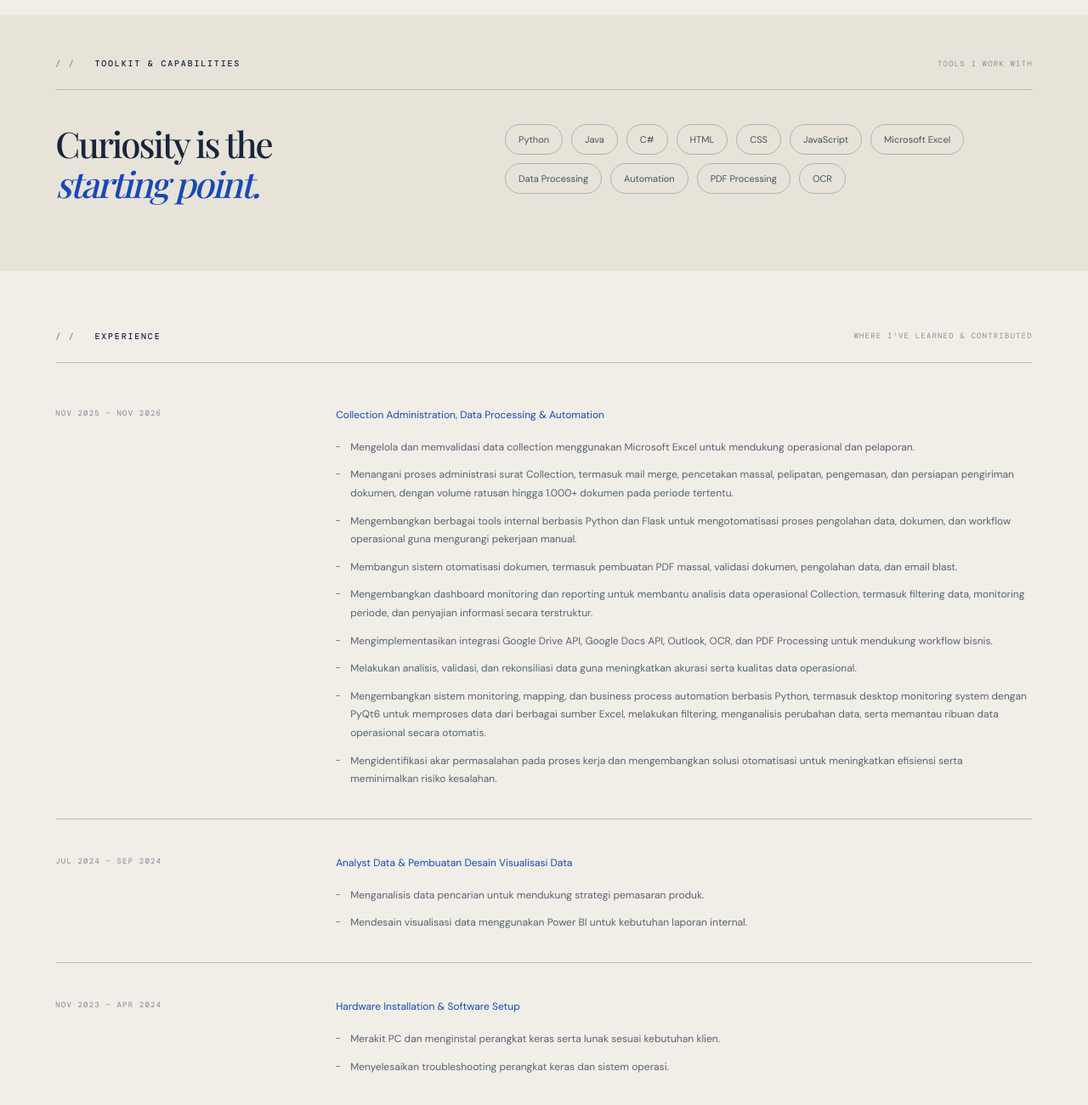
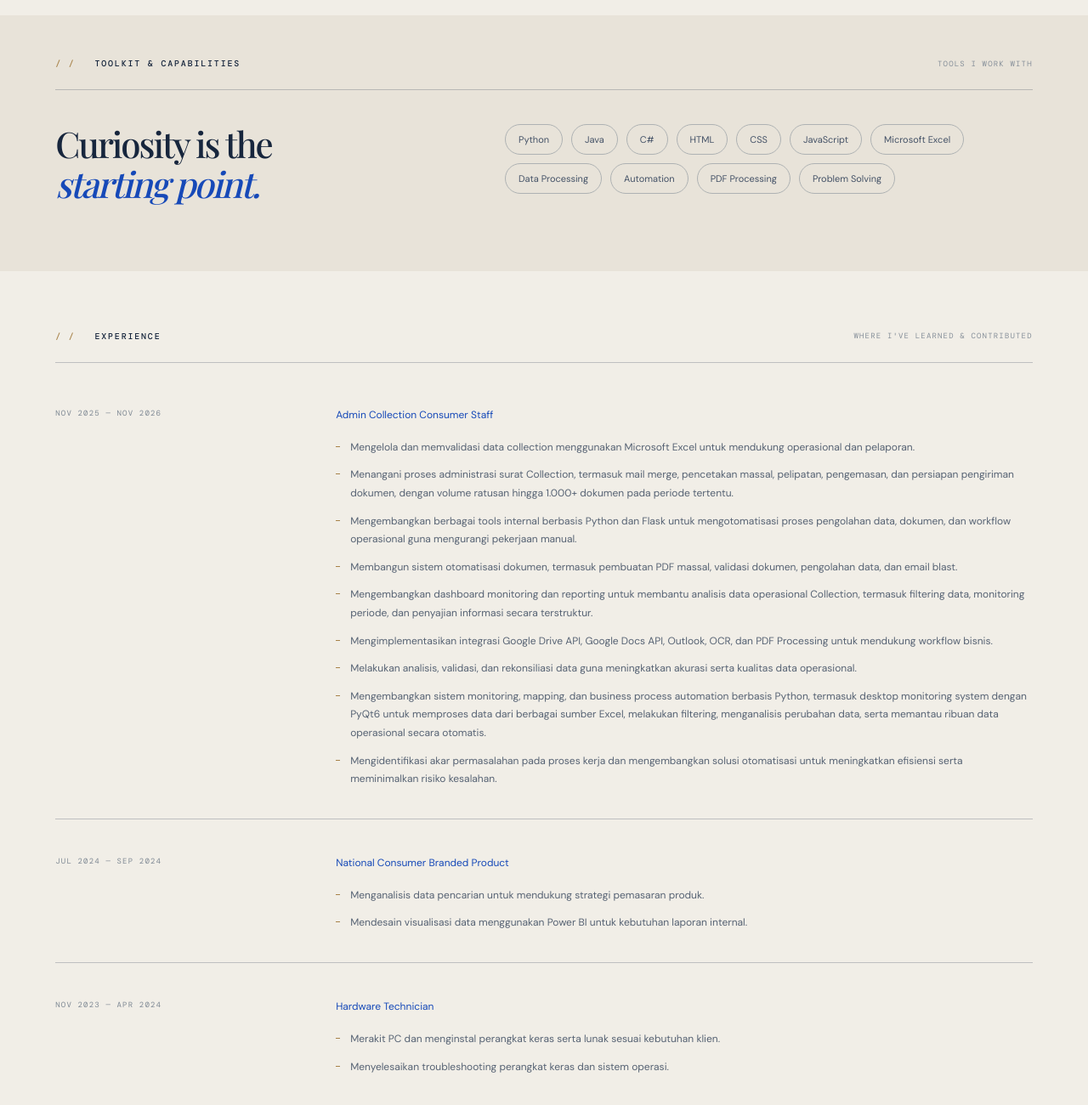
Before and after one commit to alvinhadiewijaya-code/portfolio, a plain HTML site: page About/about.html in a window 1280 px wide. Shown: the part 1289-2589 px from the top of the page at 85% size. Drawn offline with nearby package versions, Linux system fonts and the light colour scheme; a web font is replaced by a local one.

Commit message:
Add files via upload

```diff
--- a/About/about.html
+++ b/About/about.html
@@ -70,7 +70,7 @@
           <span>Python</span><span>Java</span><span>C#</span><span>HTML</span><span>CSS</span>
           <span>JavaScript</span><span>Microsoft Excel</span>
           <span>Data Processing</span><span>Automation</span>
-          <span>PDF Processing</span><span>OCR</span>
+          <span>PDF Processing</span><span>Problem Solving</span>
         </div>
       </div>
     </section>
@@ -84,7 +84,7 @@
         <article class="timeline-item">
           <div class="timeline-date">NOV 2025 — NOV 2026</div>
           <div class="timeline-content">
-            <p class="timeline-role">Collection Administration, Data Processing & Automation</p>
+            <p class="timeline-role">Admin Collection Consumer Staff</p>
             <ul>
               <li>Mengelola dan memvalidasi data collection menggunakan Microsoft Excel untuk mendukung operasional dan pelaporan.</li>
               <li>Menangani proses administrasi surat Collection, termasuk mail merge, pencetakan massal, pelipatan, pengemasan, dan persiapan pengiriman dokumen, dengan volume ratusan hingga 1.000+ dokumen pada periode tertentu.</li>
@@ -101,7 +101,7 @@
         <article class="timeline-item">
           <div class="timeline-date">JUL 2024 — SEP 2024</div>
           <div class="timeline-content">
-            <p class="timeline-role">Analyst Data & Pembuatan Desain Visualisasi Data</p>
+            <p class="timeline-role">National Consumer Branded Product</p>
             <ul>
               <li>Menganalisis data pencarian untuk mendukung strategi pemasaran produk.</li>
               <li>Mendesain visualisasi data menggunakan Power BI untuk kebutuhan laporan internal.</li>
@@ -111,7 +111,7 @@
         <article class="timeline-item">
           <div class="timeline-date">NOV 2023 — APR 2024</div>
           <div class="timeline-content">
-            <p class="timeline-role">Hardware Installation & Software Setup</p>
+            <p class="timeline-role">Hardware Technician</p>
             <ul>
               <li>Merakit PC dan menginstal perangkat keras serta lunak sesuai kebutuhan klien.</li>
               <li>Menyelesaikan troubleshooting perangkat keras dan sistem operasi.</li>
```
